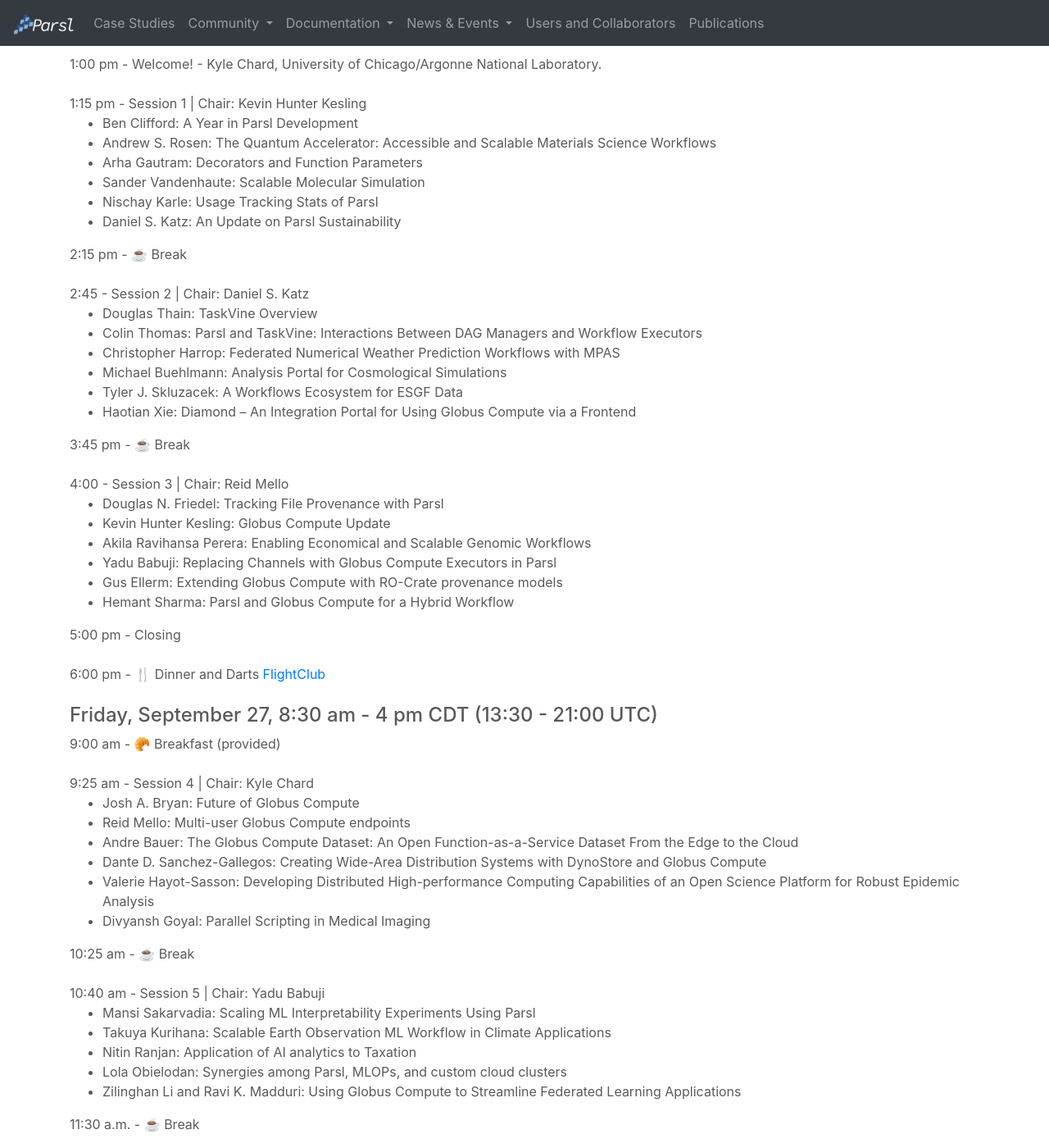
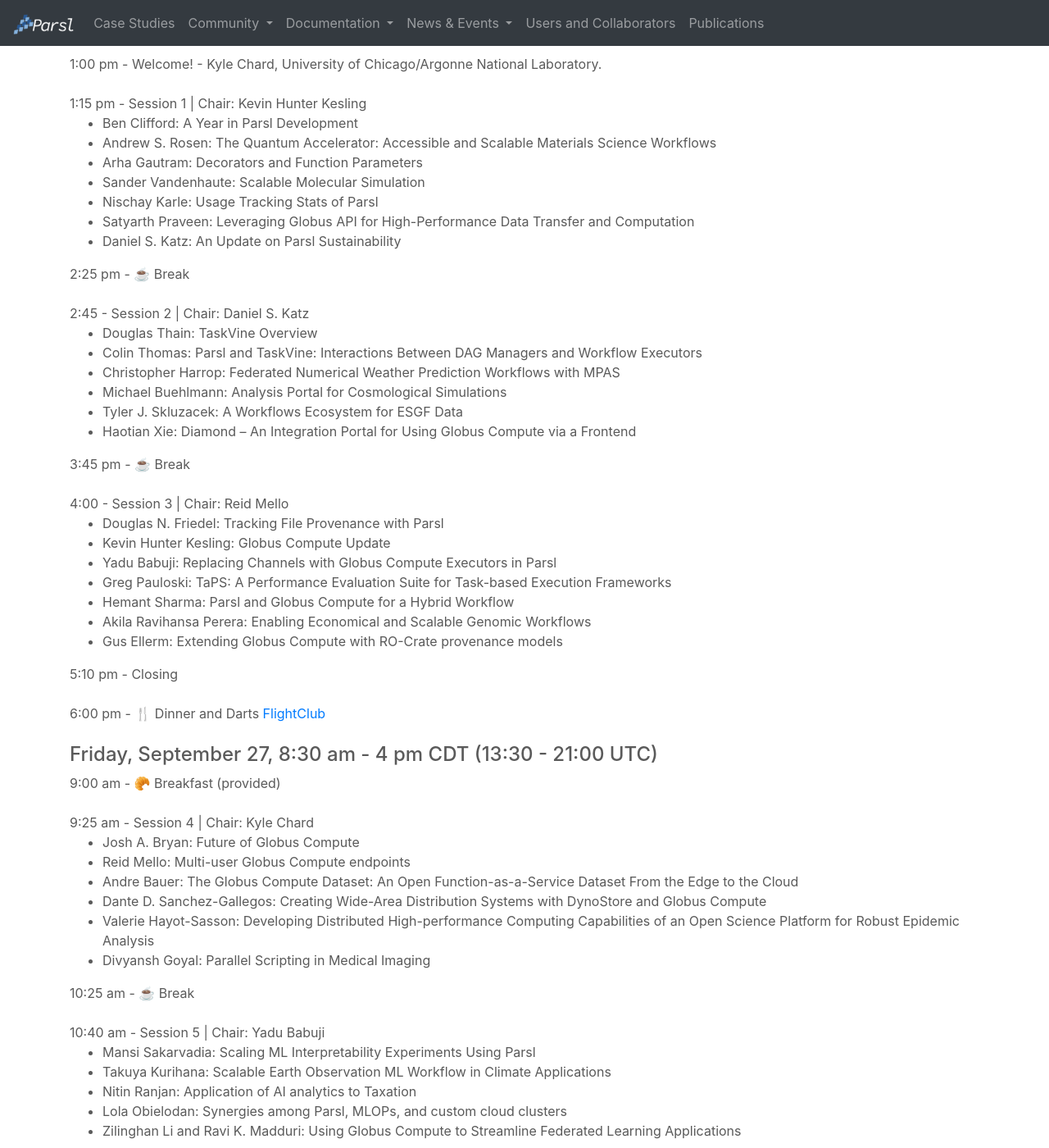
Before and after one commit to Parsl/parsl.github.io, a Jekyll site: the page built from parslfest/parslfest2024.html, in a window 1280 px wide and 1400 px high, scrolled down 1596 px. Shown: the whole window at 82% size. Built offline with Jekyll 4.4.1, drawn with Linux system fonts in a browser that asks for light colours.

Commit message:
Update parslfest2024.html

```diff
--- a/parslfest/parslfest2024.html
+++ b/parslfest/parslfest2024.html
@@ -121,10 +121,11 @@
 	<li>Arha Gautram: Decorators and Function Parameters</li>
 	<li>Sander Vandenhaute: Scalable Molecular Simulation</li>
 	<li>Nischay Karle: Usage Tracking Stats of Parsl</li>
+	<li>Satyarth Praveen: Leveraging Globus API for High-Performance Data Transfer and Computation</li>
 	<li>Daniel S. Katz: An Update on Parsl Sustainability</li>
       </ul>
 
-      2:15 pm - ☕️ Break  <br /><br />
+      2:25 pm - ☕️ Break  <br /><br />
 
       2:45 - Session 2 | Chair: Daniel S. Katz
       <ul>
@@ -142,13 +143,14 @@
       <ul>
 	<li>Douglas N. Friedel: Tracking File Provenance with Parsl</li>
 	<li>Kevin Hunter Kesling: Globus Compute Update</li>
+	<li>Yadu Babuji: Replacing Channels with Globus Compute Executors in Parsl</li>
+	<li>Greg Pauloski: TaPS: A Performance Evaluation Suite for Task-based Execution Frameworks
+	<li>Hemant Sharma: Parsl and Globus Compute for a Hybrid Workflow</li>
 	<li>Akila Ravihansa Perera: Enabling Economical and Scalable Genomic Workflows</li>
-	<li>Yadu Babuji: Replacing Channels with Globus Compute Executors in Parsl</li>
 	<li>Gus Ellerm: Extending Globus Compute with RO-Crate provenance models</li>
-	<li>Hemant Sharma: Parsl and Globus Compute for a Hybrid Workflow</li>
       </ul>
 
-      5:00 pm - Closing <br /><br />
+      5:10 pm - Closing <br /><br />
 
       6:00 pm - 🍴 Dinner and Darts <a href='https://flightclubdartsusa.com/chicago/wacker'>FlightClub</a><br /><br />
 
```
